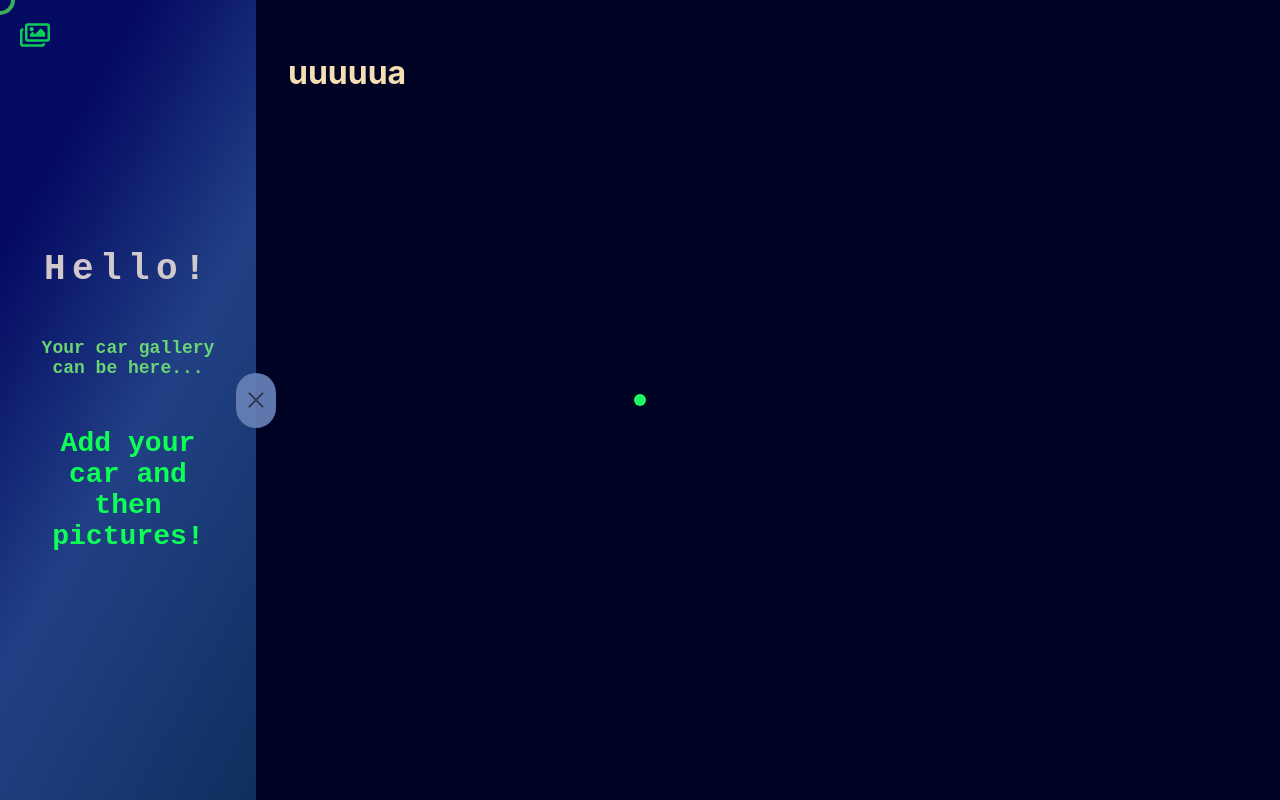
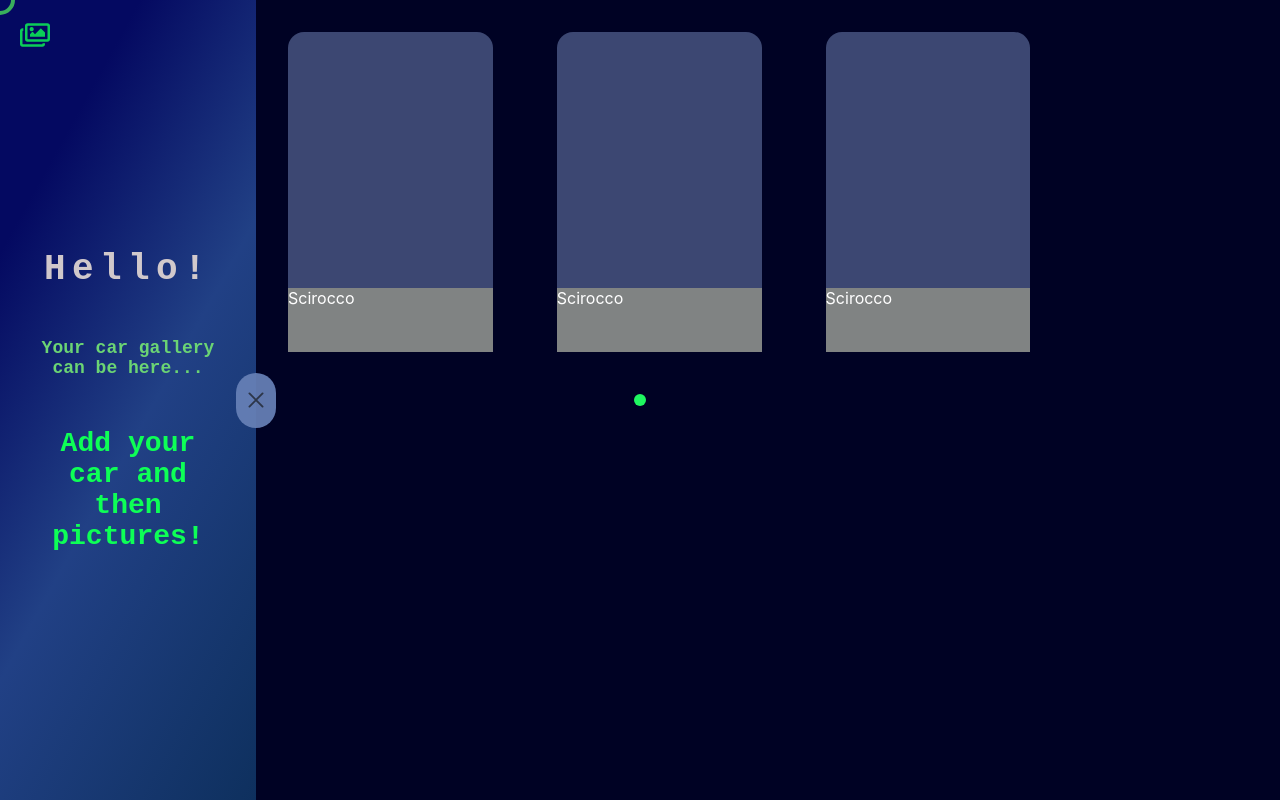
Before and after one commit to infinite223/car-gallery, a React (Create React App) app: page / in a window 1280 px wide. Built offline with nearby package versions, Linux system fonts and the light colour scheme.

Commit message:
add car card

```diff
--- /dev/null
+++ b/src/container/Content/Car/Car.scss
@@ -0,0 +1,23 @@
+.car{
+    display: flex;
+    align-items: center;
+    justify-content: center;
+    flex-direction: column;
+
+    width: 20%;
+    height: 40%;
+    margin: 2rem;
+
+    background-color: rgba(150, 174, 231,.4);
+    border-radius: 1rem;
+    .car__image{
+        flex: 1;
+    }
+    .car__info{
+       width: 100%;
+       height: 20%;
+       color: white;
+       background-color: rgb(128, 131, 131);
+
+    }
+}
--- /dev/null
+++ b/src/container/Content/Car/Car.tsx
@@ -0,0 +1,17 @@
+import React from 'react'
+import './Car.scss'
+
+const Car = () => {
+  return (
+    <div className='car'>
+      <div className='car__image'>
+
+      </div>
+      <div className='car__info'>
+        <div className='car__info-name'>Scirocco</div>
+      </div>
+    </div>
+  )
+}
+
+export default Car
--- a/src/container/Content/Content.tsx
+++ b/src/container/Content/Content.tsx
@@ -1,10 +1,10 @@
 import React from 'react'
+import { Car } from '../index'
 import './Content.scss';
-
-const Content = props => {
+const Content = () => {
   return (
     <div className='content'>
-      <h1>uuuuua</h1>
+      <Car/><Car/><Car/>
     </div>
   )
 }
--- a/src/container/index.js
+++ b/src/container/index.js
@@ -1,2 +1,3 @@
 export {default as Content} from './Content/Content.tsx';
 export {default as Navbar} from './Navbar/Navbar.tsx';
+export {default as Car} from './Content/Car/Car.tsx';
```
